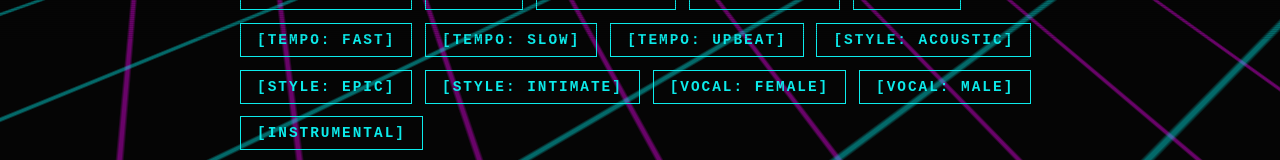
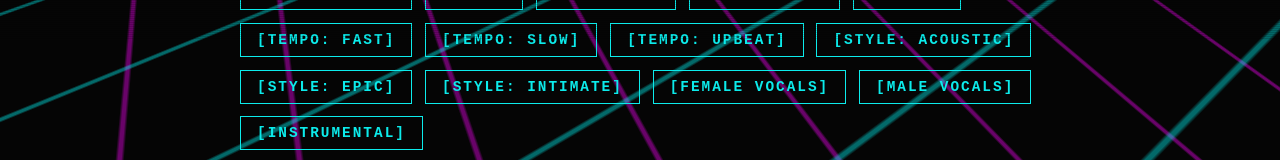
Before and after one commit to Eidolf/ER-Suno-PromptGenerator, a React (Vite) app in the folder frontend/: page / in a window 1280 px wide. Shown: the part 761-921 px from the top of the page. Built offline with nearby package versions, Linux system fonts and the light colour scheme.

Commit message:
fix(ui): correct vocal meta tag syntax to match suno conventions

```diff
--- a/frontend/src/App.tsx
+++ b/frontend/src/App.tsx
@@ -17,7 +17,7 @@ interface HelpTopic {
 
 const GENRES = ['Pop', 'Electronic', 'Rock', 'Hip-Hop', 'Jazz', 'Classical', 'R&B', 'Country', 'Lo-Fi', 'EDM', 'Acoustic'];
 const METAL_SUBGENRES = ['Heavy Metal', 'Thrash Metal', 'Death Metal', 'Black Metal', 'Power Metal', 'Doom Metal', 'Symphonic Metal', 'Progressive Metal', 'Nu Metal', 'Folk Metal', 'Metalcore', 'Deathcore', 'Industrial Metal', 'Groove Metal', 'Metal'];
-const TAGS = ['[Intro]', '[Verse]', '[Pre-Chorus]', '[Chorus]', '[Bridge]', '[Guitar Solo]', '[Drop]', '[Build-up]', '[Breakdown]', '[Outro]', '[Tempo: Fast]', '[Tempo: Slow]', '[Tempo: Upbeat]', '[Style: Acoustic]', '[Style: Epic]', '[Style: Intimate]', '[Vocal: Female]', '[Vocal: Male]', '[Instrumental]'];
+const TAGS = ['[Intro]', '[Verse]', '[Pre-Chorus]', '[Chorus]', '[Bridge]', '[Guitar Solo]', '[Drop]', '[Build-up]', '[Breakdown]', '[Outro]', '[Tempo: Fast]', '[Tempo: Slow]', '[Tempo: Upbeat]', '[Style: Acoustic]', '[Style: Epic]', '[Style: Intimate]', '[Female Vocals]', '[Male Vocals]', '[Instrumental]'];
 
 const HELP_DATA: Record<string, HelpTopic> = {
     genres: {
```
